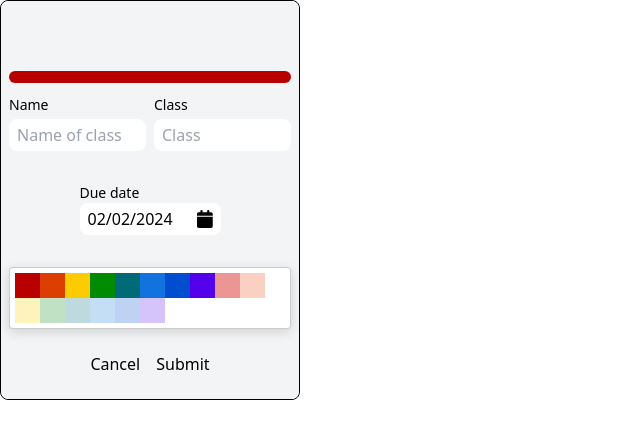
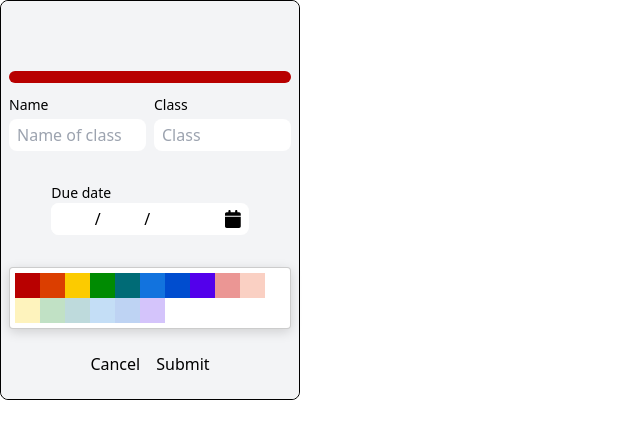
Before and after one commit to LukasMaselsky/Planel, a React (Vite) app in the folder client/: page / in a window 1280 px wide. Both pictures are taken after a click on the button "Add assignment". Shown: the top 438 px of the page, without its empty margins (0-640 px from the left). Built offline with nearby package versions, Linux system fonts and the light colour scheme.

Commit message:
assignments improved

```diff
--- a/client/src/components/Assignments/AssignmentItem.tsx
+++ b/client/src/components/Assignments/AssignmentItem.tsx
@@ -24,6 +24,9 @@ export default function AssignmentItem({
             color: props.color,
             class: props.class,
             dueDate: props.dueDate,
+            day: props.dueDate.slice(0, 2),
+            month: props.dueDate.slice(3, 5),
+            year: props.dueDate.slice(6, 10),
         });
         setEditing(true);
         setAdding(true);
--- a/client/src/components/Assignments/Assignments.tsx
+++ b/client/src/components/Assignments/Assignments.tsx
@@ -26,6 +26,9 @@ const baseDefaults = {
     color: "#B80000",
     class: "",
     dueDate: dateToString(new Date()),
+    day: "",
+    month: "",
+    year: "",
 };
 
 export default function Assignments() {
--- /dev/null
+++ b/client/src/components/Assignments/DateInput.tsx
@@ -0,0 +1,149 @@
+import {
+    UseFormRegister,
+    UseFormSetValue,
+    UseFormWatch,
+} from "react-hook-form";
+import { AssignmentValues } from "./UpdateAssignment";
+import { z } from "zod";
+import { useEffect } from "react";
+
+interface Props {
+    register: UseFormRegister<AssignmentValues>;
+    setValue: UseFormSetValue<AssignmentValues>;
+    watch: UseFormWatch<AssignmentValues>;
+}
+
+const getDaysInMonth = (month: number, year: number) => {
+    return new Date(year, month, 0).getDate();
+};
+
+const dayTransform = z.string().transform((value) => {
+    const num = value.replace(/[^0-9]/g, ""); // Use 'g' flag to remove all non-numeric characters
+    const numericValue = Number(num);
+
+    if (isNaN(numericValue)) {
+        return "01";
+    }
+
+    return String(Math.max(1, numericValue));
+});
+
+const monthTransform = z.string().transform((value) => {
+    const num = value.replace(/[^0-9]/g, ""); // Use 'g' flag to remove all non-numeric characters
+    const numericValue = Number(num);
+
+    if (isNaN(numericValue)) {
+        return "01";
+    }
+
+    const n = Number(Math.min(12, Math.max(1, numericValue))); // Apply the rules: between 0 and 100
+    return n < 10 ? "0" + n : String(n);
+});
+
+const yearTransform = z.string().transform((value) => {
+    const num = value.replace(/[^0-9]/g, ""); // Use 'g' flag to remove all non-numeric characters
+    const numericValue = Number(num);
+
+    if (isNaN(numericValue)) {
+        return `${new Date().getFullYear()}`;
+    }
+
+    return String(Number(Math.max(new Date().getFullYear(), numericValue)));
+});
+
+
+export default function DateInput({ register, setValue, watch }: Props) {
+    const day = watch("day");
+    const month = watch("month");
+    const year = watch("year");
+
+    const validateDay = (
+        value: string,
+        month: number,
+        year: number,
+    ): string => {
+        const val = dayTransform.parse(value);
+        const maxDay = getDaysInMonth(month, year);
+        const n = Number(val) > maxDay ? maxDay : Number(val);
+        let day = n < 10 ? "0" + n : String(n);
+
+        return day;
+    };
+
+    const validateMonth = (
+        value: string,
+        day: number,
+        year: number,
+    ): string => {
+        let month = monthTransform.parse(value);
+        setValue("day", validateDay(String(day), Number(month), year));
+
+        return month;
+    };
+
+    const validateYear = (
+        value: string,
+        day: number,
+        month: number,
+    ): string => {
+        let year = yearTransform.parse(value);
+        setValue("day", validateDay(String(day), month, Number(year)));
+
+        return year;
+    };
+
+    return (
+        <>
+            <input
+                className="w-full flex-[1] rounded-lg px-2 py-1 text-center focus:outline-none"
+                type="text"
+                {...register(`day`, {
+                    required: true,
+                    onBlur: (e) =>
+                        setValue(
+                            `day`,
+                            validateDay(
+                                e.target.value,
+                                Number(month),
+                                Number(year),
+                            ),
+                        ),
+                })}
+            ></input>
+            /
+            <input
+                className="w-full flex-[1] rounded-lg px-2 py-1 text-center focus:outline-none"
+                type="text"
+                {...register(`month`, {
+                    required: true,
+                    onBlur: (e) =>
+                        setValue(
+                            `month`,
+                            validateMonth(
+                                e.target.value,
+                                Number(day),
+                                Number(year),
+                            ),
+                        ),
+                })}
+            ></input>
+            /
+            <input
+                className="w-full flex-[2] rounded-lg px-2 py-1 text-center focus:outline-none"
+                type="text"
+                {...register(`year`, {
+                    required: true,
+                    onBlur: (e) =>
+                        setValue(
+                            `year`,
+                            validateYear(
+                                e.target.value,
+                                Number(day),
+                                Number(month),
+                            ),
+                        ),
+                })}
+            ></input>
+        </>
+    );
+}
--- a/client/src/components/Assignments/UpdateAssignment.tsx
+++ b/client/src/components/Assignments/UpdateAssignment.tsx
@@ -7,6 +7,7 @@ import AddError from "../AddError";
 import Calendar from "../Calendar/Calendar";
 import { FontAwesomeIcon } from "@fortawesome/react-fontawesome";
 import { faCalendar } from "@fortawesome/free-solid-svg-icons";
+import DateInput from "./DateInput";
 
 interface Props {
     close: () => void;
@@ -25,10 +26,33 @@ const schema = z.object({
         .string()
         .min(1, { message: "Class is required" })
         .max(20, { message: "Class must be under 20 characters" }),
+    day: z.string().min(2).max(2),
+    month: z.string().min(2).max(2),
+    year: z.string().min(4).max(4),
     dueDate: z.string().min(10).max(10),
 });
 
 export type AssignmentValues = z.infer<typeof schema>;
+
+const getDate = (date: string) => {
+    const dateArr = date.split("/");
+    return new Date(
+        Number(dateArr[2]),
+        Number(dateArr[1]) - 1,
+        Number(dateArr[1]),
+    );
+};
+
+const isDateAfterToday = (dateStr: string) => {
+    // make sure date is not before current date
+    const date = getDate(dateStr);
+    const today = new Date();
+    console.log(date, today);
+    if (date < today) {
+        return false;
+    }
+    return true;
+};
 
 export default function UpdateAssignment({
     close,
@@ -50,29 +74,26 @@ export default function UpdateAssignment({
     const color = watch("color");
 
     const onSubmit = (data: AssignmentValues) => {
-        const isValid = updateGrade(data);
-        if (isValid) {
-            close();
+        data["dueDate"] = `${data.day}/${data.month}/${data.year}`;
+        console.log(data["dueDate"]);
+        if (isDateAfterToday(data["dueDate"])) {
+            const clone = (({ day, month, year, ...o }) => o)(data);
+            const isValid = updateGrade(clone);
+            if (isValid) {
+                close();
+            } else {
+                setError("root.exists", {
+                    type: "exists",
+                    message: "You already have a assignment of this name",
+                });
+            }
         } else {
-            setError("root.exists", {
-                type: "exists",
-                message: "You already have a assignment of this name",
+            setError("dueDate", {
+                type: "custom",
+                message: "Due date has to be after today",
             });
         }
     };
-
-    const dateTransform = z.string().transform((value) => {
-        /*
-        const num = value.replace(/[^0-9]/g, ""); // Use 'g' flag to remove all non-numeric characters
-        const numericValue = Number(num);
-
-        if (isNaN(numericValue)) {
-            return Number(0); // If the result is NaN, return 0
-        }
-
-        return Number(Math.min(100, Math.max(0, numericValue))); // Apply the rules: between 0 and 100
-        */
-    });
 
     return (
         <div className="absolute left-0 top-0 h-full w-full rounded-lg bg-gray-100 p-2">
@@ -119,18 +140,18 @@ export default function UpdateAssignment({
                     </div>
                     <div>
                         <div className="flex w-full justify-center gap-2">
-                            <div className="flex w-[50%] flex-col">
+                            <div className="flex w-[70%] flex-col">
                                 <label htmlFor="name" className="text-sm">
                                     Due date
                                 </label>
                                 <div className="flex items-center gap-1 rounded-lg bg-white">
-                                    <input
-                                        className="w-full rounded-lg px-2 py-1 focus:outline-none"
-                                        id="dueDate"
-                                        type="text"
-                                        disabled={editing}
-                                        {...register("dueDate")}
-                                    ></input>
+                                    <div className="flex items-center">
+                                        <DateInput
+                                            register={register}
+                                            setValue={setValue}
+                                            watch={watch}
+                                        />
+                                    </div>
                                     <FontAwesomeIcon
                                         className="pr-2 text-lg"
                                         icon={faCalendar}
```
Also changed, not shown: client/src/components/Assignments/test.tsx (deleted).
